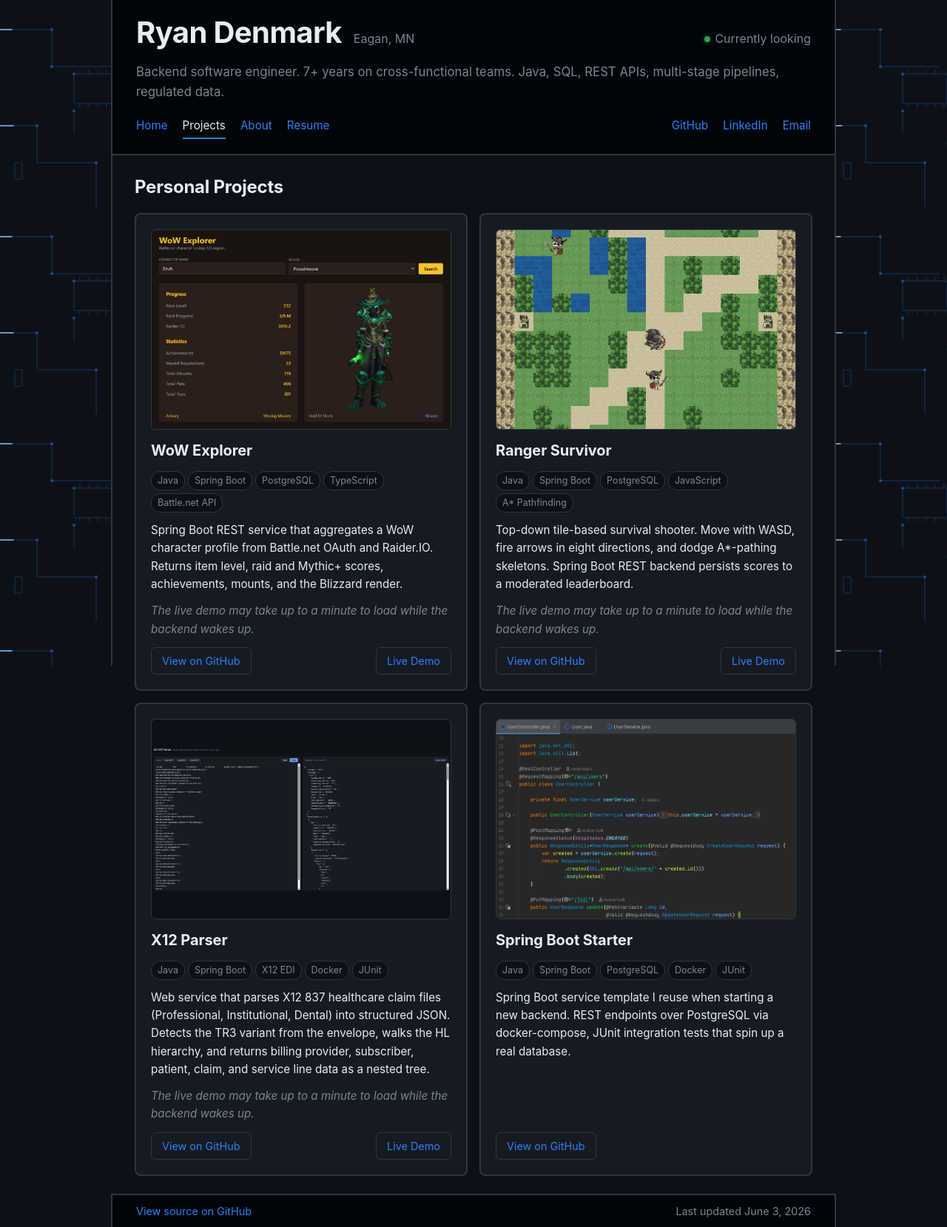
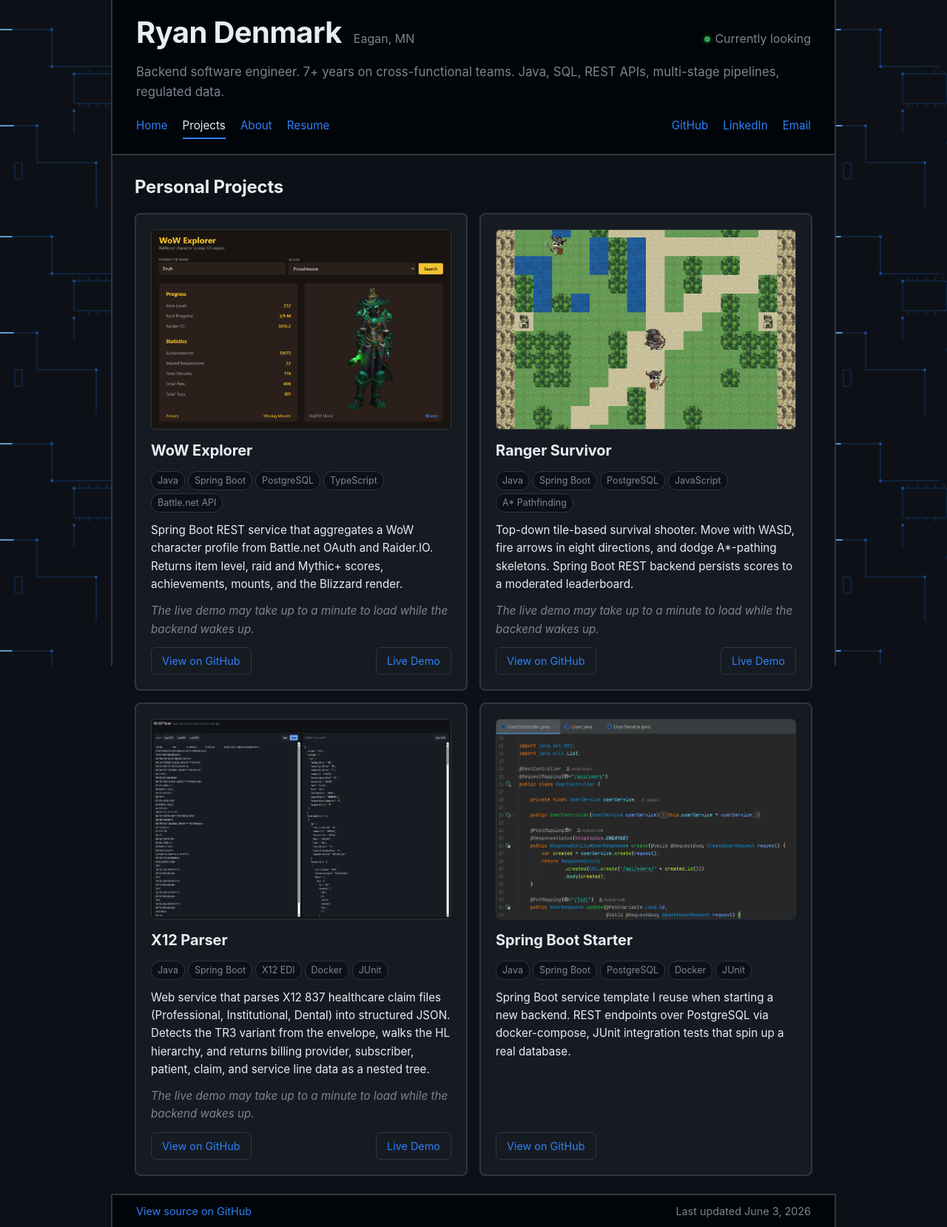
Before and after one commit to rwdenmark/rwdenmark.github.io, a Jekyll site: the page built from projects.html, in a window 1280 px wide. Shown: the whole page at 74% size. Built offline with Jekyll 4.4.1, drawn with Linux system fonts in a browser that asks for light colours.

Commit message:
X12 Parser thumb: stretch image to fill 3:2 box

```diff
--- a/projects.html
+++ b/projects.html
@@ -44,7 +44,7 @@
     </div>
   </article>
   <article class="project-card">
-    <img class="project-thumb" style="object-fit: contain;" src="{{ '/projects/X12-Parser.png' | relative_url }}" alt="X12 Parser web UI showing a raw 837 claim on the left and its parsed JSON output on the right, with Load 837P, 837I, and 837D buttons in the header." width="2511" height="1211" loading="lazy" />
+    <img class="project-thumb" style="object-fit: fill;" src="{{ '/projects/X12-Parser.png' | relative_url }}" alt="X12 Parser web UI showing a raw 837 claim on the left and its parsed JSON output on the right, with Load 837P, 837I, and 837D buttons in the header." width="2511" height="1211" loading="lazy" />
     <h3>X12 Parser</h3>
     <div class="project-stack">
       <span>Java</span>
```
